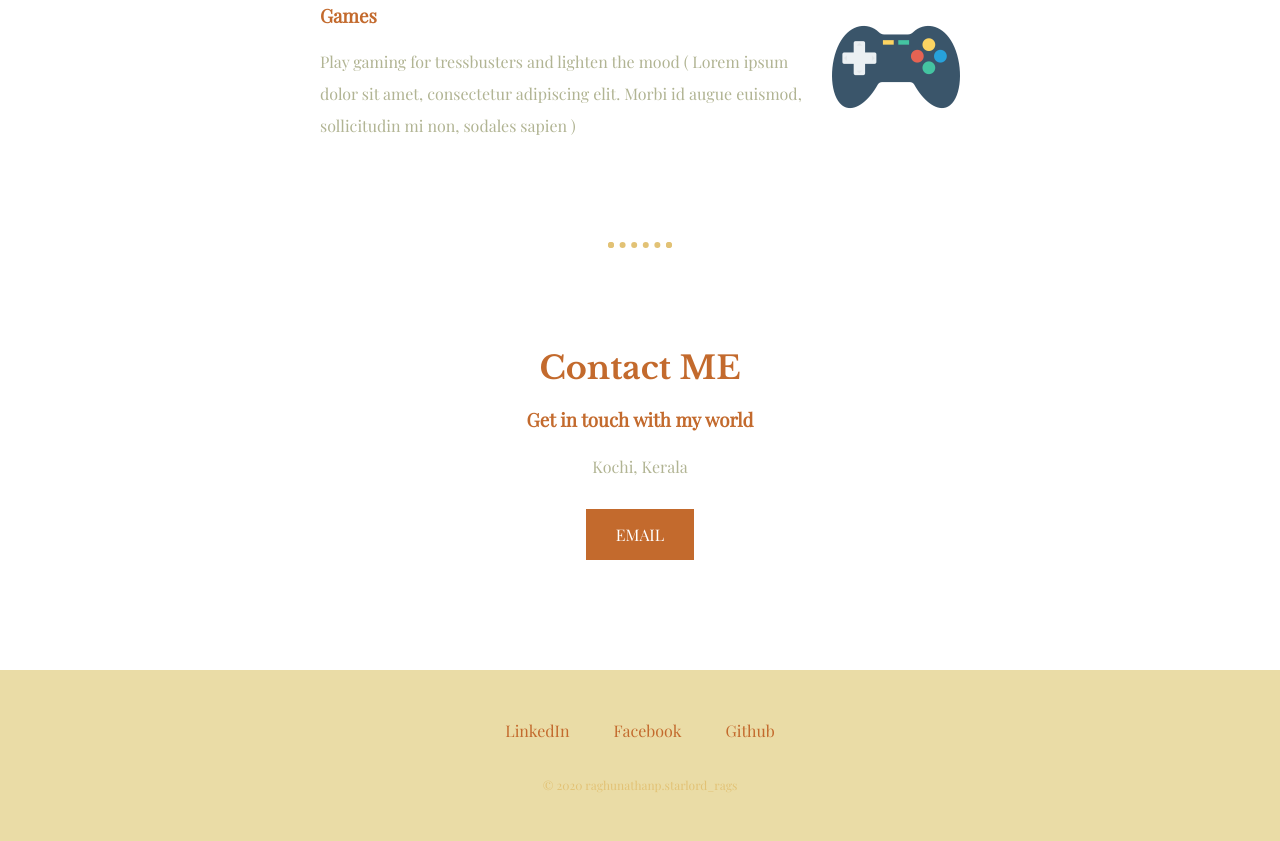
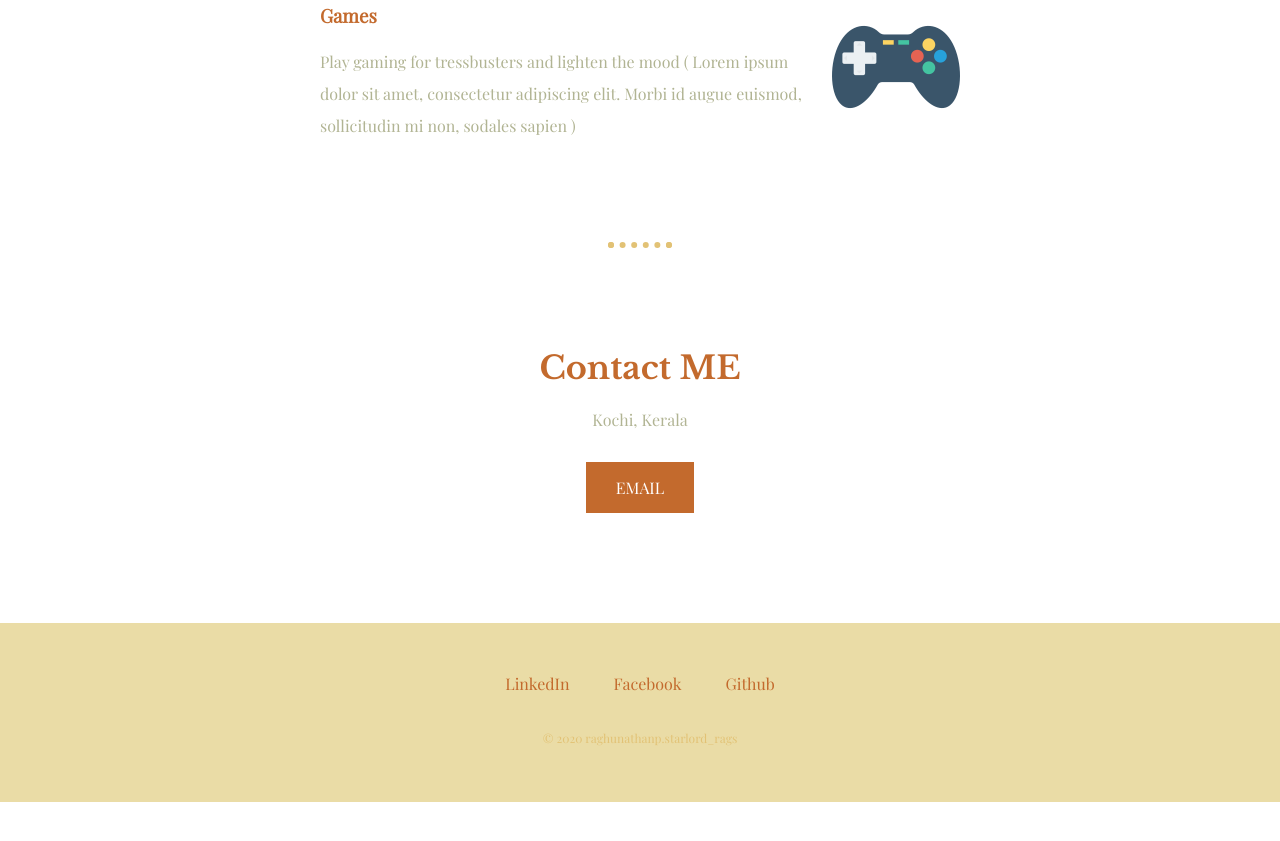
Before and after one commit to raghunathanp95/Advance-CSS, a plain HTML site: page index.html in a window 1280 px wide. Shown: the part 1452-2293 px from the top of the page. After the commit the page ends 2254 px from the top, so only its background shows below. Drawn offline with nearby package versions, Linux system fonts and the light colour scheme; a web font is replaced by a local one.

Commit message:
Update index.html

```diff
--- a/index.html
+++ b/index.html
@@ -42,7 +42,7 @@
     <hr>
     <div class="contact-me">
       <h2>Contact ME</h2>
-      <h3>Get in touch with my world</h3>
+<!--       <h3>Get in touch with my world</h3> -->
       <p>Kochi, Kerala</p>
       <a class="btn" href="mailto:raghunathanp95@email.com">EMAIL</a>
     </div>
```
